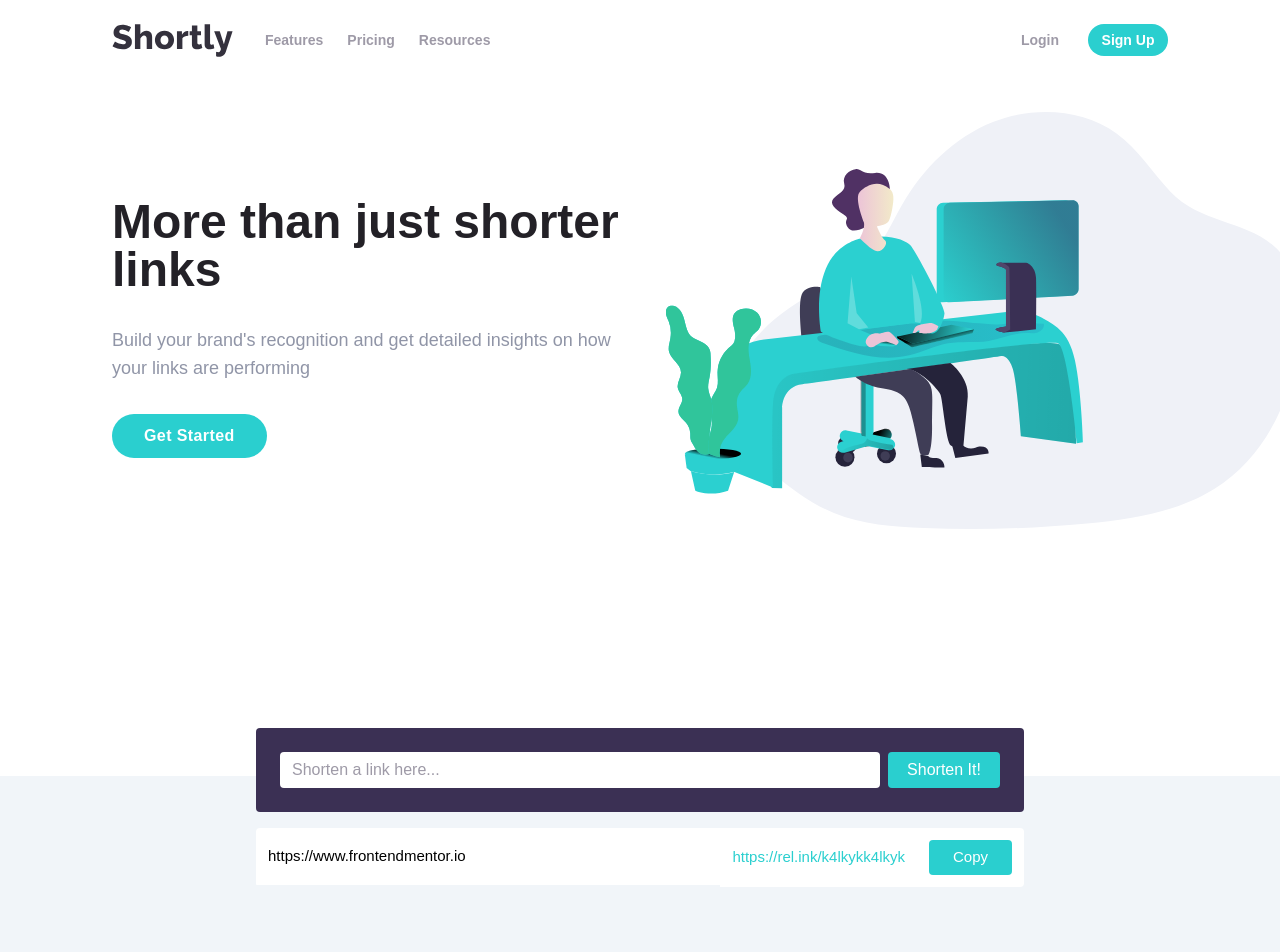
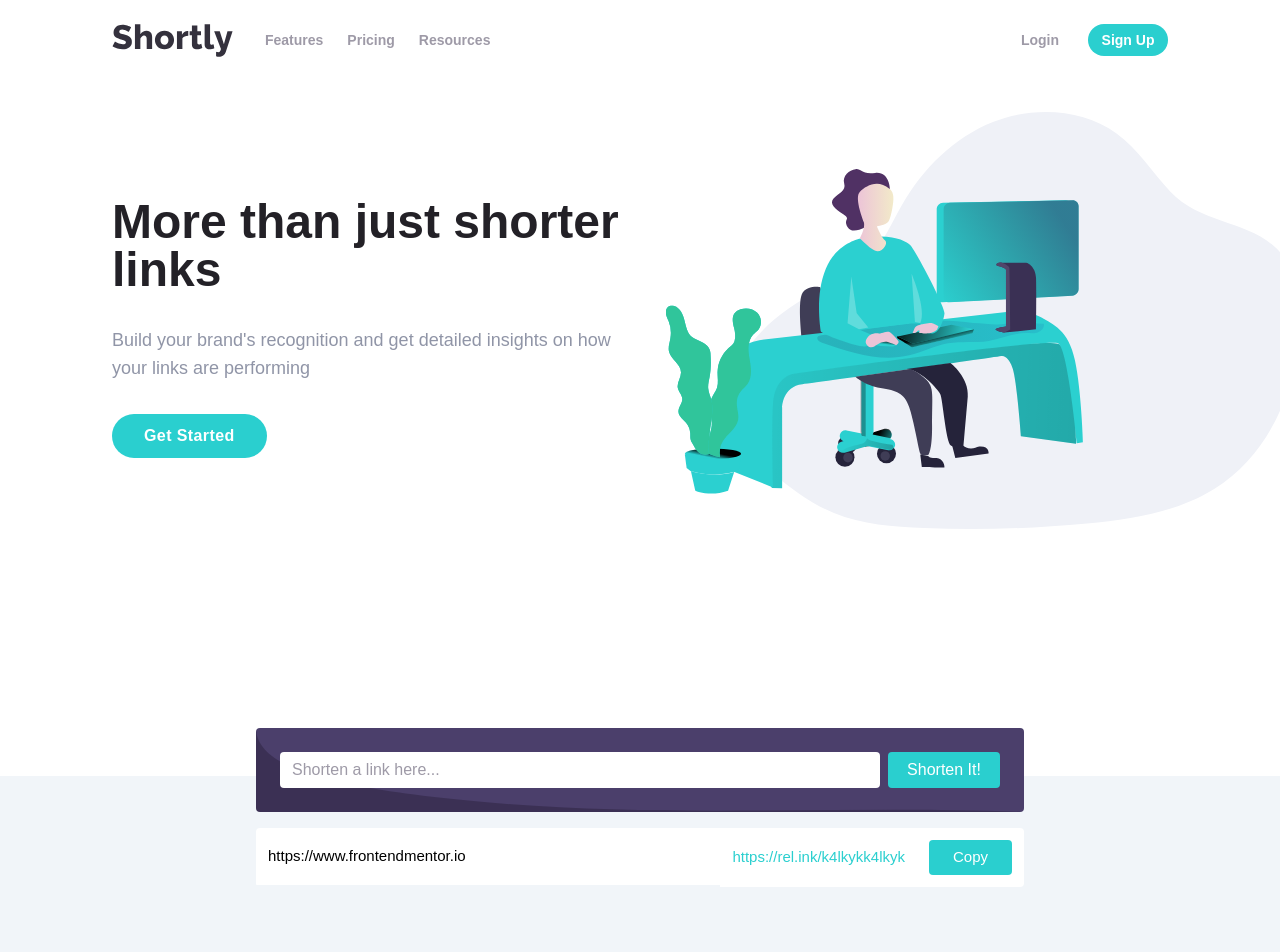
Before and after one commit to Dina2703/url_shortinig_api, a React (Create React App) app: page / in a window 1280 px wide. Shown: the top 952 px of the page. Built offline with nearby package versions, Linux system fonts and the light colour scheme.

Commit message:
fixing minor bugs

```diff
--- a/src/components/Navbar.js
+++ b/src/components/Navbar.js
@@ -76,7 +76,6 @@ function Navbar() {
             <li className="cursor-pointer hover:text-cyan">Features</li>
             <li className="cursor-pointer hover:text-cyan">Pricing</li>
             <li className="cursor-pointer hover:text-cyan">Resources</li>
-            <li className="cursor-pointer hover:text-cyan">Features</li>
 
             <li className="border-t-[.5px] border-grayishViolet  w-full text-center pt-[16px] mt-[16px] cursor-pointer hover:text-cyan">
               Login
--- a/src/index.css
+++ b/src/index.css
@@ -49,7 +49,7 @@ body {
   z-index: 1;
 }
 
-#input_container::after {
+#input_container {
   background-image: url(../public/bg-shorten-mobile.svg);
   background-repeat: no-repeat;
   background-size: 100% 100%;
```
